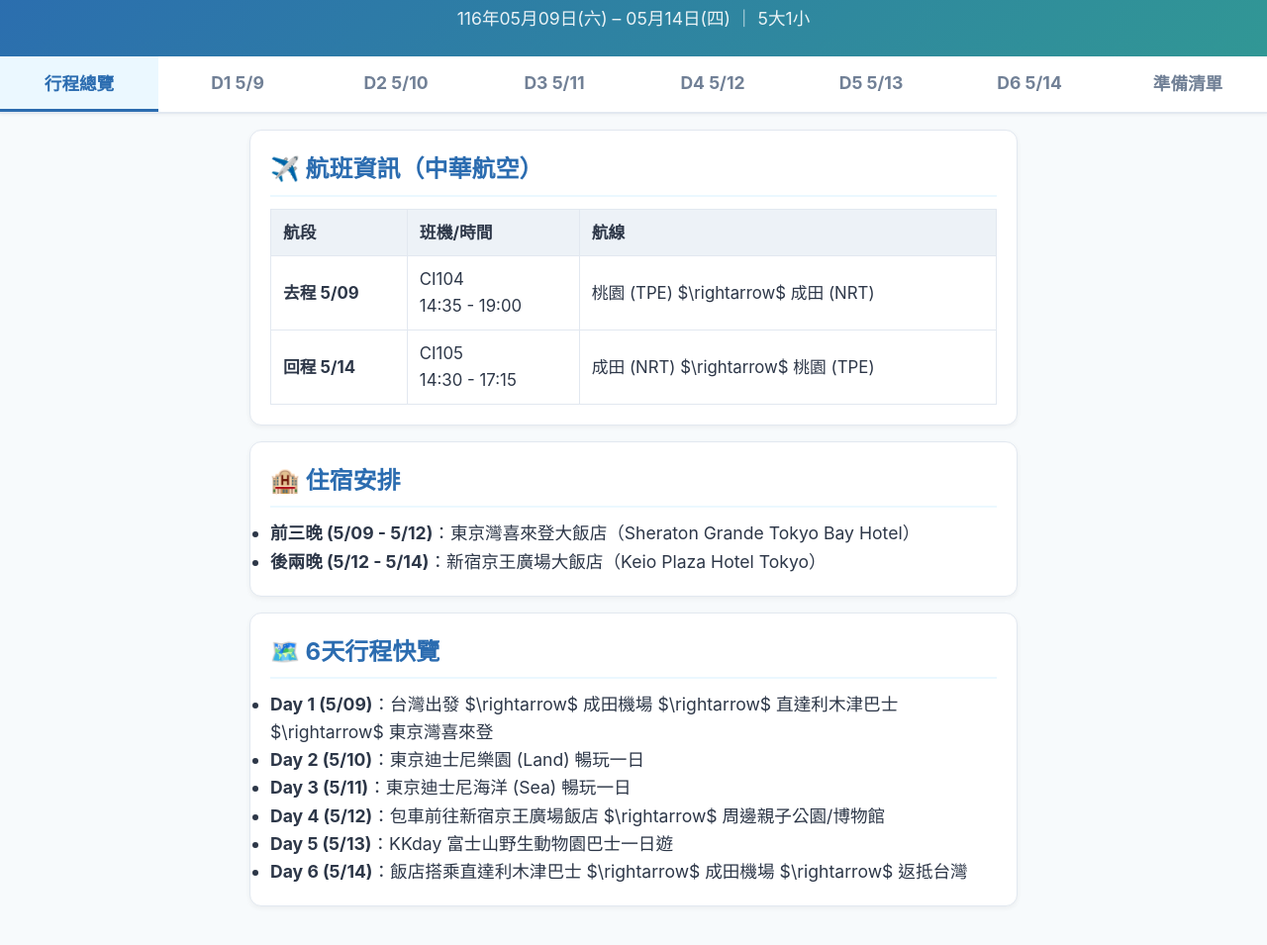
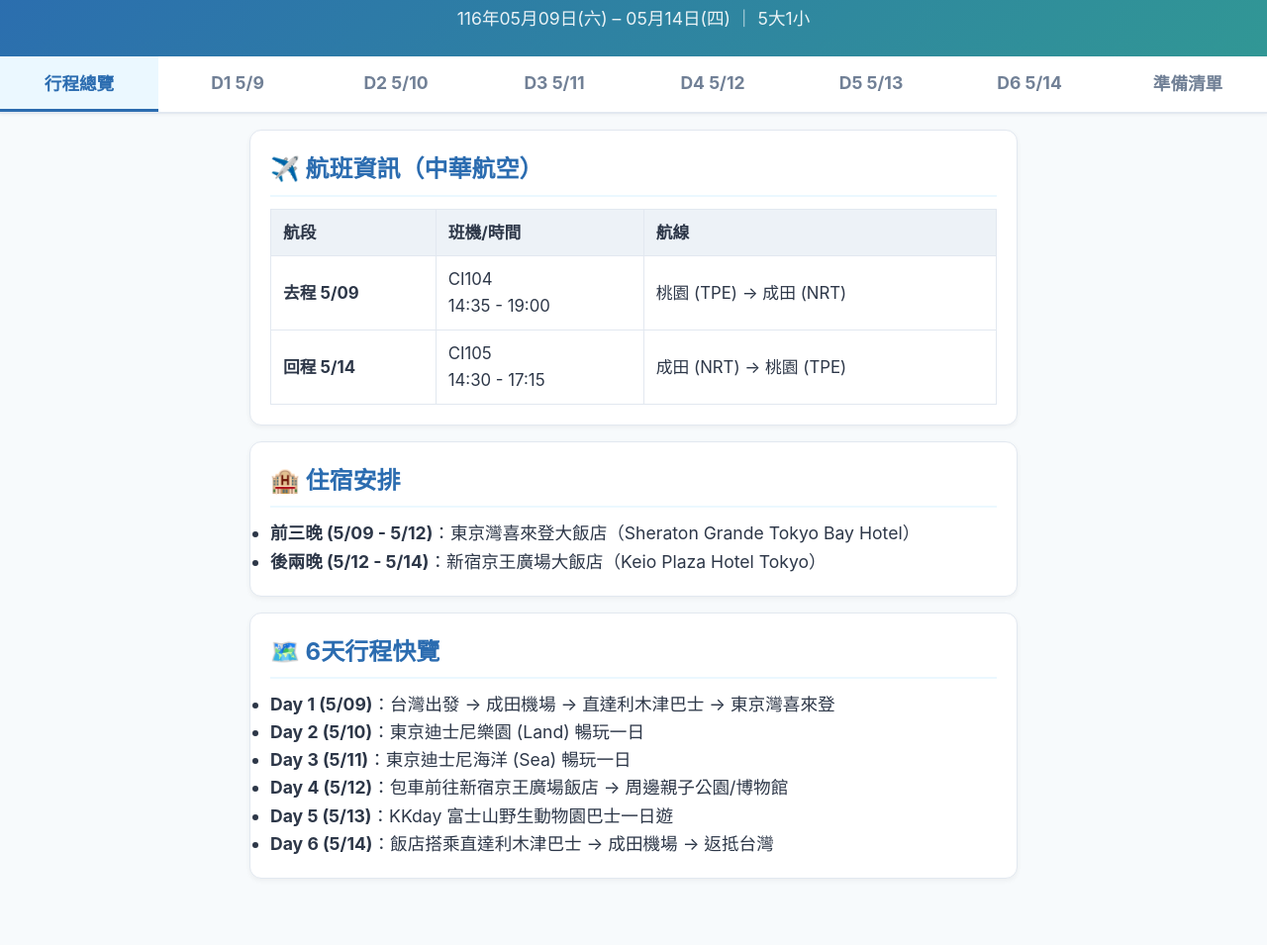
Before and after one commit to roadtorainbow/Tokyobymyself, a plain HTML site: page index.html in a window 1280 px wide. Shown: the part 73-1028 px from the top of the page at 99% size. Drawn offline with Linux system fonts and the light colour scheme.

Commit message:
Update index.html

```diff
--- a/index.html
+++ b/index.html
@@ -258,12 +258,12 @@
           <tr>
             <td><b>去程 5/09</b></td>
             <td>CI104<br>14:35 - 19:00</td>
-            <td>桃園 (TPE) $\rightarrow$ 成田 (NRT)</td>
+            <td>桃園 (TPE) &rarr; 成田 (NRT)</td>
           </tr>
           <tr>
             <td><b>回程 5/14</b></td>
             <td>CI105<br>14:30 - 17:15</td>
-            <td>成田 (NRT) $\rightarrow$ 桃園 (TPE)</td>
+            <td>成田 (NRT) &rarr; 桃園 (TPE)</td>
           </tr>
         </table>
       </div>
@@ -279,12 +279,12 @@
       <div class="card">
         <h2>🗺️ 6天行程快覽</h2>
         <ul>
-          <li><b>Day 1 (5/09)</b>：台灣出發 $\rightarrow$ 成田機場 $\rightarrow$ 直達利木津巴士 $\rightarrow$ 東京灣喜來登</li>
+          <li><b>Day 1 (5/09)</b>：台灣出發 &rarr; 成田機場 &rarr; 直達利木津巴士 &rarr; 東京灣喜來登</li>
           <li><b>Day 2 (5/10)</b>：東京迪士尼樂園 (Land) 暢玩一日</li>
           <li><b>Day 3 (5/11)</b>：東京迪士尼海洋 (Sea) 暢玩一日</li>
-          <li><b>Day 4 (5/12)</b>：包車前往新宿京王廣場飯店 $\rightarrow$ 周邊親子公園/博物館</li>
+          <li><b>Day 4 (5/12)</b>：包車前往新宿京王廣場飯店 &rarr; 周邊親子公園/博物館</li>
           <li><b>Day 5 (5/13)</b>：KKday 富士山野生動物園巴士一日遊</li>
-          <li><b>Day 6 (5/14)</b>：飯店搭乘直達利木津巴士 $\rightarrow$ 成田機場 $\rightarrow$ 返抵台灣</li>
+          <li><b>Day 6 (5/14)</b>：飯店搭乘直達利木津巴士 &rarr; 成田機場 &rarr; 返抵台灣</li>
         </ul>
       </div>
     </div>
```
